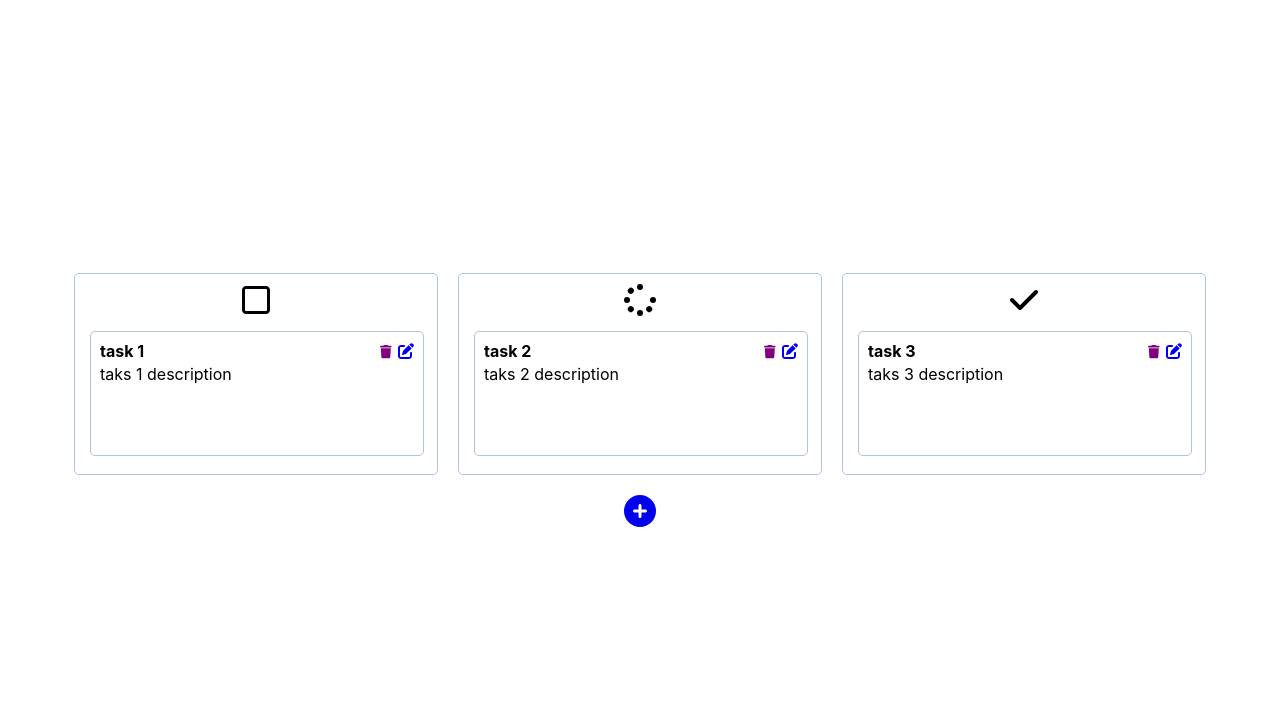
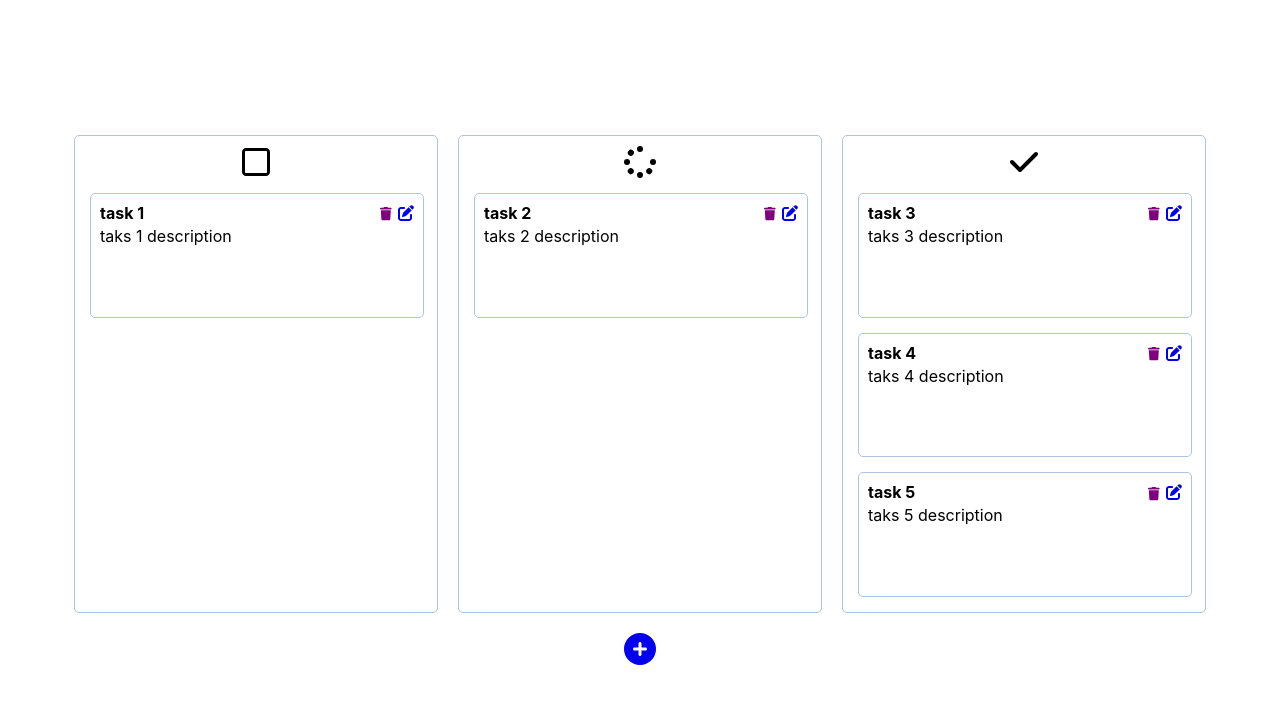
Before and after one commit to Jorge-Pelcastre/todo, a React (Create React App) app: page / in a window 1280 px wide. Shown: the top 704 px of the page. Built offline with nearby package versions, Linux system fonts and the light colour scheme.

Commit message:
fix: drag task in tasks list

```diff
--- a/src/components/TasksList.jsx
+++ b/src/components/TasksList.jsx
@@ -12,7 +12,7 @@ function TasksList({ type, icon }) {
   const dispatch = useDispatch();
   const handleDragEnd = ({ source, destination }) => {
     if (source && destination) {
-      dispatch(swapTasks([source.index, destination.index]));
+      dispatch(swapTasks([source.index, destination.index, source.droppableId]));
     }
   };
 
@@ -22,7 +22,7 @@ function TasksList({ type, icon }) {
         <div className="tasks-list-icon">
           <FontAwesomeIcon icon={icon} size="2xl"/>
         </div>
-        <Droppable droppableId="tasks-container">
+        <Droppable droppableId={type}>
           {(droppableProvided) => (
             <div
               {...droppableProvided.droppableProps}
--- a/src/features/tasks/taskSlice.js
+++ b/src/features/tasks/taskSlice.js
@@ -17,6 +17,18 @@ const initialState = [
         id: '3',
         title: 'task 3',
         description: 'taks 3 description',
+        status: "complete"
+    },
+    {
+        id: '4',
+        title: 'task 4',
+        description: 'taks 4 description',
+        status: "complete"
+    },
+    {
+        id: '5',
+        title: 'task 5',
+        description: 'taks 5 description',
         status: "complete"
     }
 ]
@@ -41,11 +53,12 @@ export const taskSlice = createSlice({
             }
         },
         swapTasks: (state, action) => {
-            const [i1, i2] = action.payload;
-            const task1 = state[i1];
-            const task2 = state[i2];
-            state.splice(i1, 1, task2);
-            state.splice(i2, 1, task1);
+            const [i1, i2, type] = action.payload;
+            const types = state.filter(t => t.status === type);
+            const task1 = types[i1];
+            const task2 = types[i2];
+            state.splice(state.findIndex(t => t.id === task1.id), 1, task2);
+            state.splice(state.findIndex(t => t.id === task2.id), 1, task1);
         }
     }
 })
```
